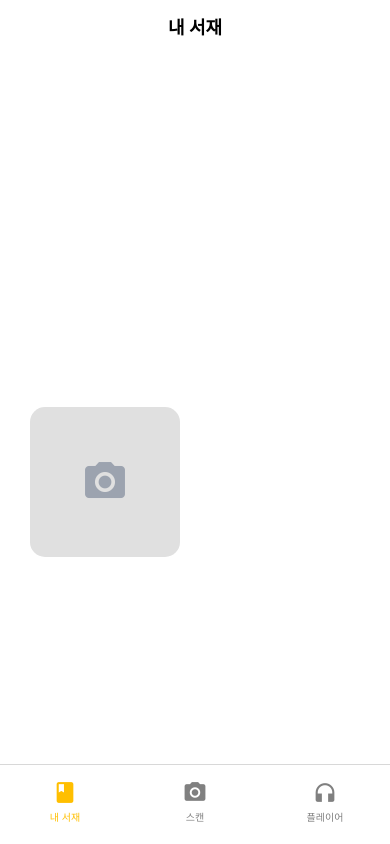
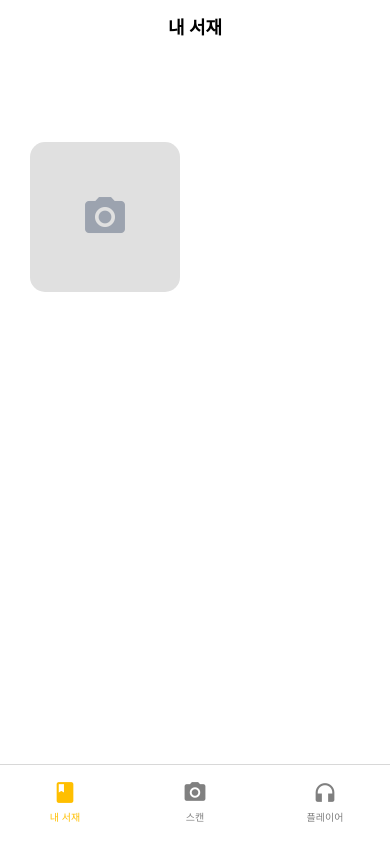
Before and after one commit to Nong-Mo/Frontend, a React Native app: screen /Library in a window 390 px wide. Built offline with nearby package versions, Linux system fonts and the light colour scheme.

Commit message:
[Fix] ScrollView Edit - Position Setting
스크롤뷰 시작점이 헤더바 끝나는 지점부터 시작하도록 변경

```diff
--- a/src/screens/library/LibraryScreen.jsx
+++ b/src/screens/library/LibraryScreen.jsx
@@ -5,9 +5,9 @@ import MoveScanCard from '../../components/shared/MoveScanCard'; // MoveScanCard
 
 const LibraryScreen = () => {
   return (
-    <View className="flex-1 bg-white">
+    <View style={{ flex: 1, backgroundColor: 'white' }}>
       <MainHeader />
-      <ScrollView contentContainerStyle={{ flexGrow: 1, justifyContent: 'center', alignItems: 'center' }}>
+      <ScrollView contentContainerStyle={{ paddingTop: 530 }} >
         <MoveScanCard /> {/* MoveScanCard 컴포넌트 추가 */}
       </ScrollView>
     </View>
```
